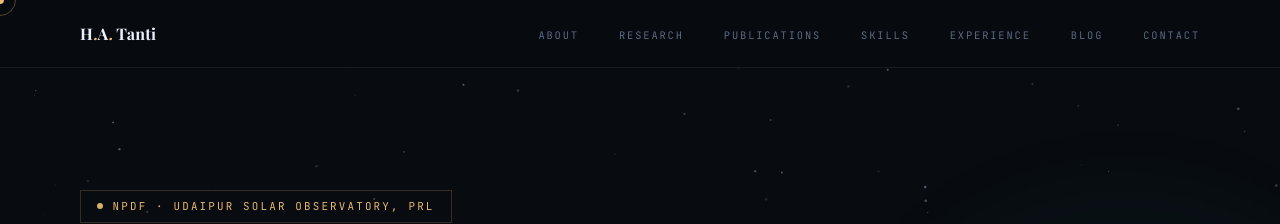
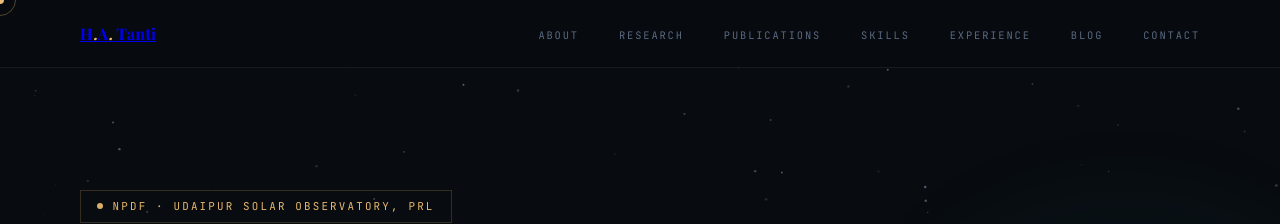
Before and after one commit to Dragon-Master-95/dragon-master-95.github.io, a Jekyll site: the page built from index.html, in a window 1280 px wide. Shown: the top 224 px of the page. Built offline with Jekyll 4.4.1, drawn with Linux system fonts in a browser that asks for light colours; some web fonts are replaced.

Commit message:
modified:   _includes/nav.html

```diff
--- a/_includes/nav.html
+++ b/_includes/nav.html
@@ -1,8 +1,10 @@
 <nav>
-  <div class="nav-logo">H<span>.</span>A<span>.</span> Tanti</div>
+  <div class="nav-logo">
+    <a href="/">H<span>.</span>A<span>.</span> Tanti</a>
+  </div>
   <ul class="nav-links">
     {% for link in site.data.nav.links %}
-    <li><a href="{{ link.href }}">{{ link.label }}</a></li>
+    <li><a href="{{ /link.href }}">{{ link.label }}</a></li>
     {% endfor %}
   </ul>
 </nav>
```
